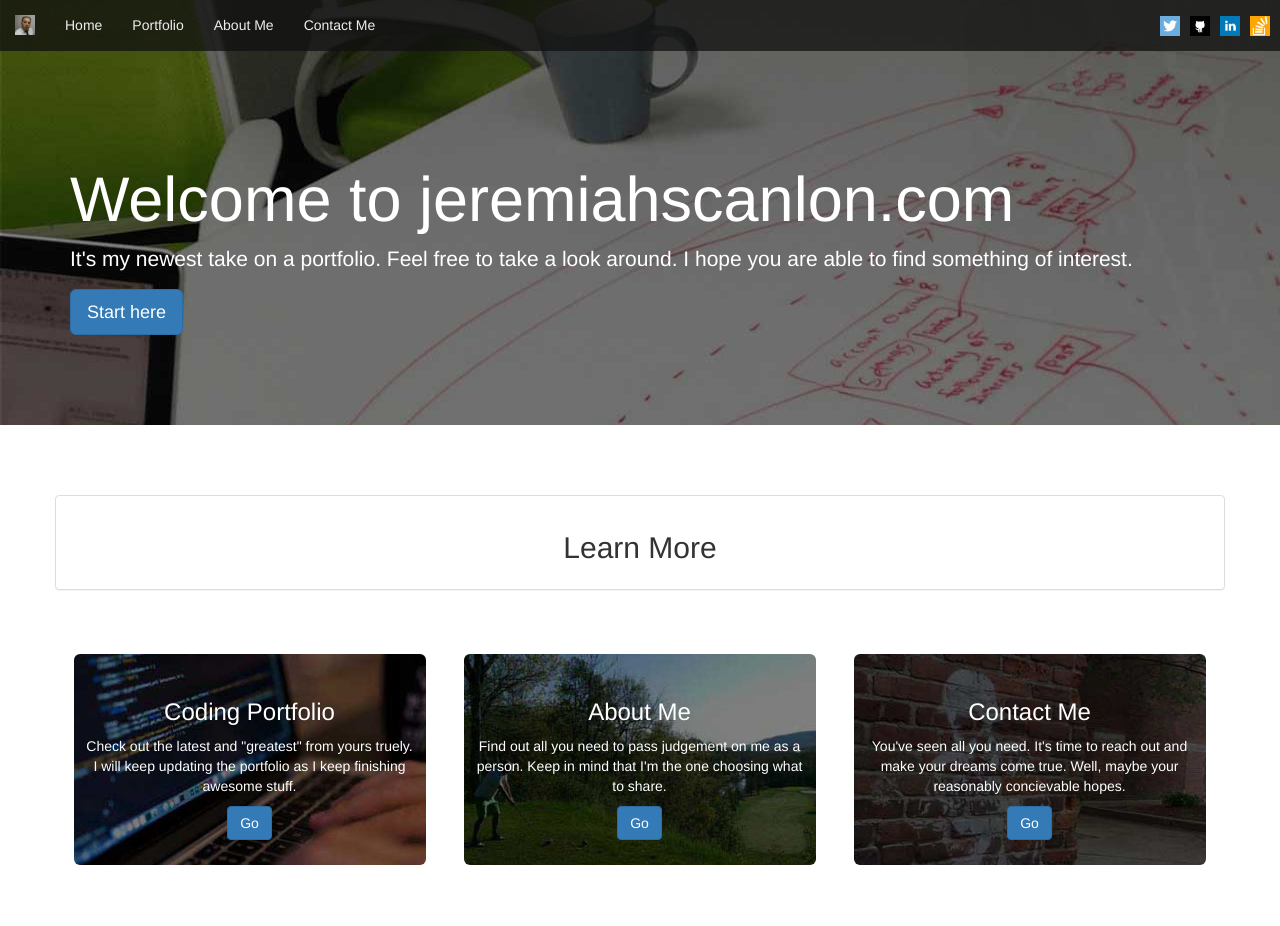
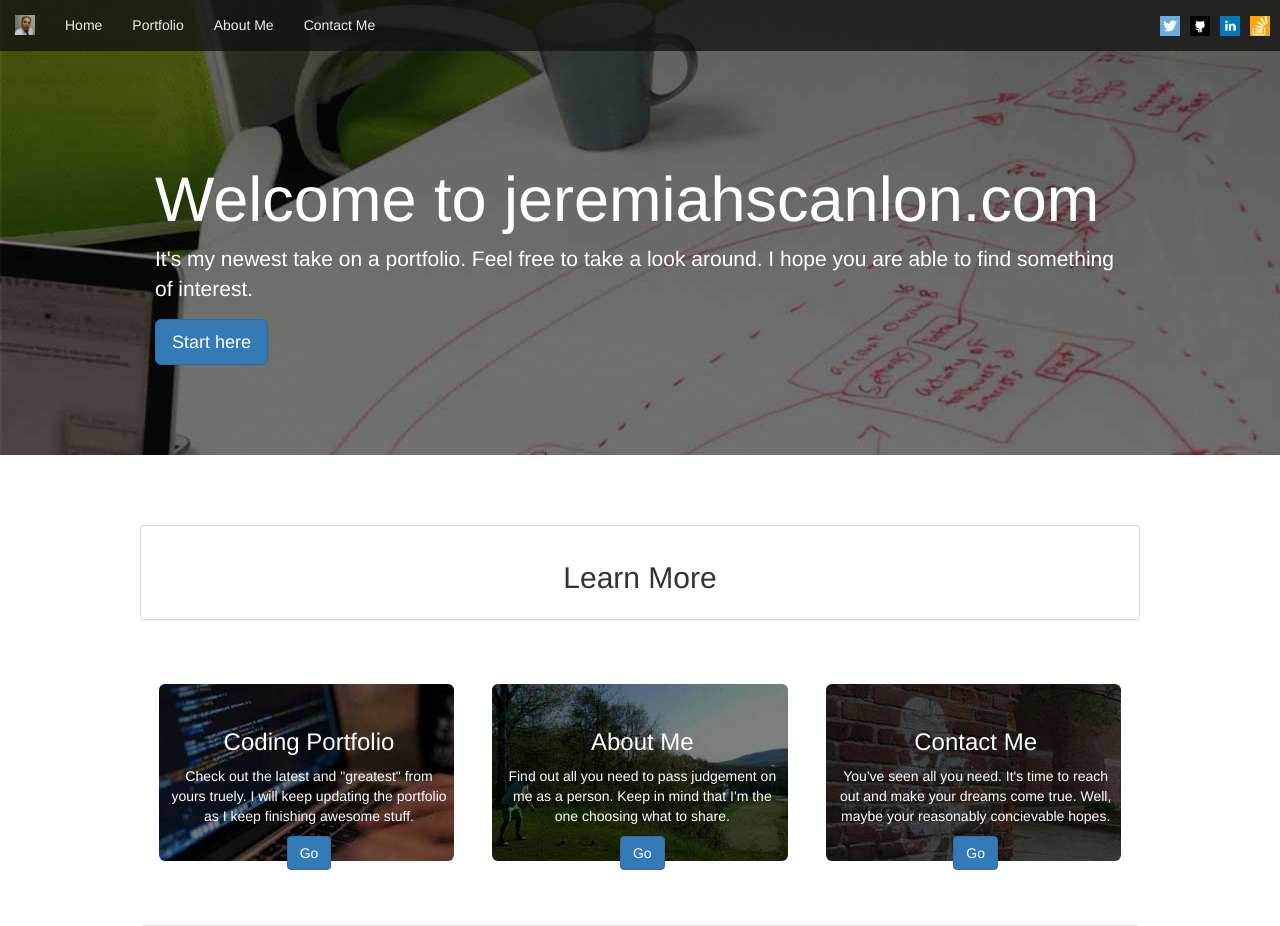
Before and after one commit to jeremiahscanlon/my-portfolio, a PHP site: page /index.php in a window 1280 px wide. Shown: the top 926 px of the page. Run offline with PHP 8.4, Linux system fonts and the light colour scheme.

Commit message:
more spacing

```diff
--- a/css/custom.css
+++ b/css/custom.css
@@ -105,13 +105,17 @@
     background-color: transparent;
 }
 
+.container {
+	width: 1000px;
+}
+
 .footer .container {
 	max-width: 1170px;
 	padding-top: 10px;
 }
 
 .footer .container p {
-	max-width: 80%
+	max-width: 80%;
 }
 
 .below-footer {
```
